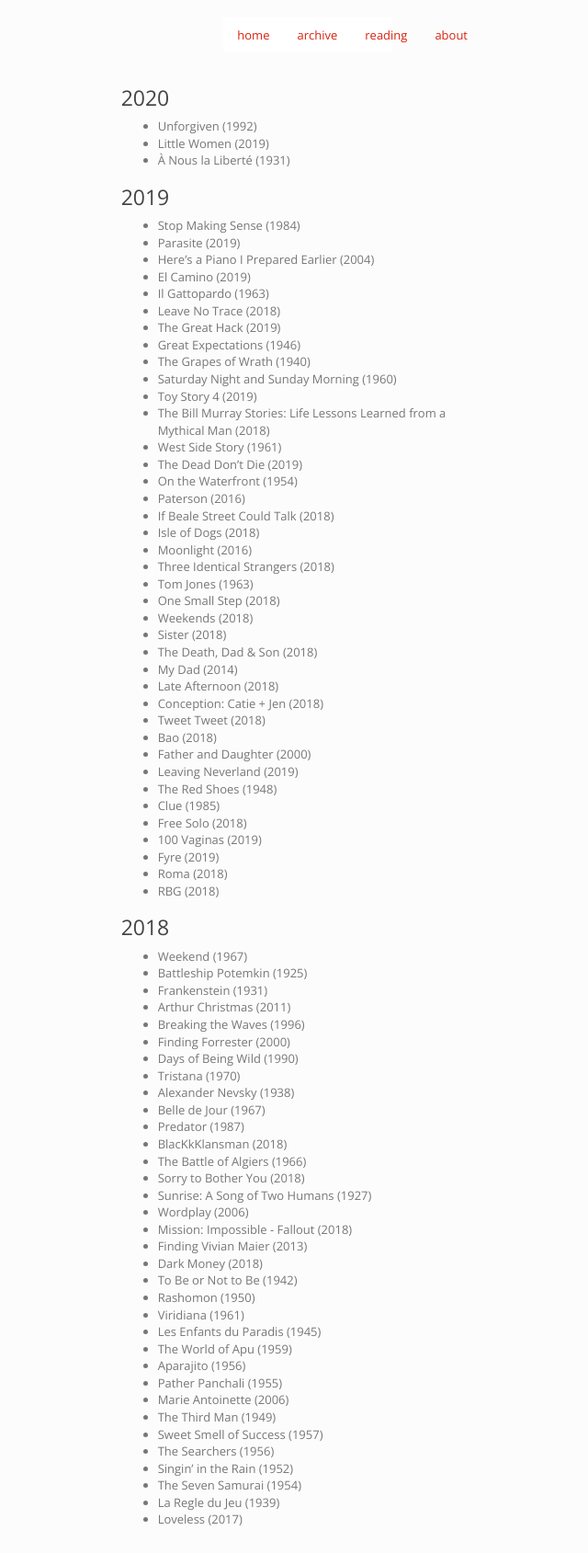
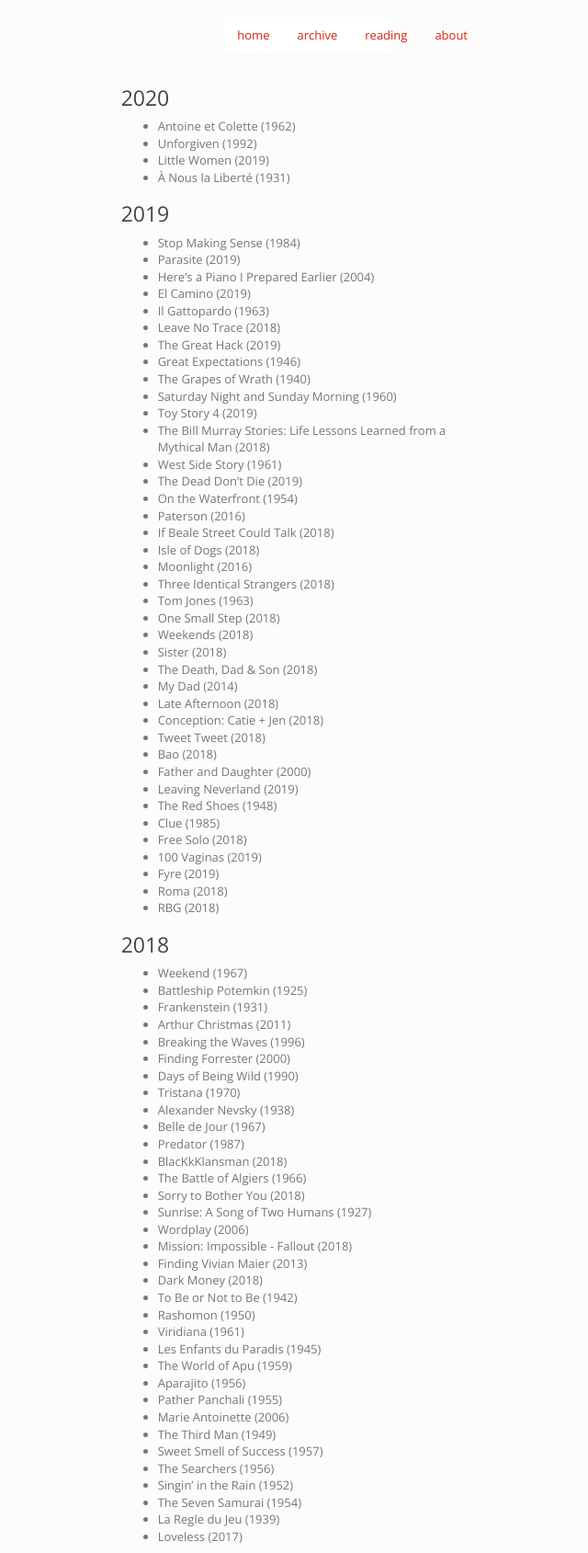
Before and after one commit to imtayadeway/imtayadeway.github.io, a Jekyll site: the page built from film/index.md, in a window 1280 px wide. Shown: the whole page at 92% size, without its empty margins (305-945 px from the left). Built offline with Jekyll 4.4.1, drawn with Linux system fonts in a browser that asks for light colours.

Commit message:
Antoine et colette

```diff
--- a/film/index.md
+++ b/film/index.md
@@ -5,6 +5,7 @@ title: Film
 
 ### 2020
 
+- Antoine et Colette (1962)
 - Unforgiven (1992)
 - Little Women (2019)
 - À Nous la Liberté (1931)
```
